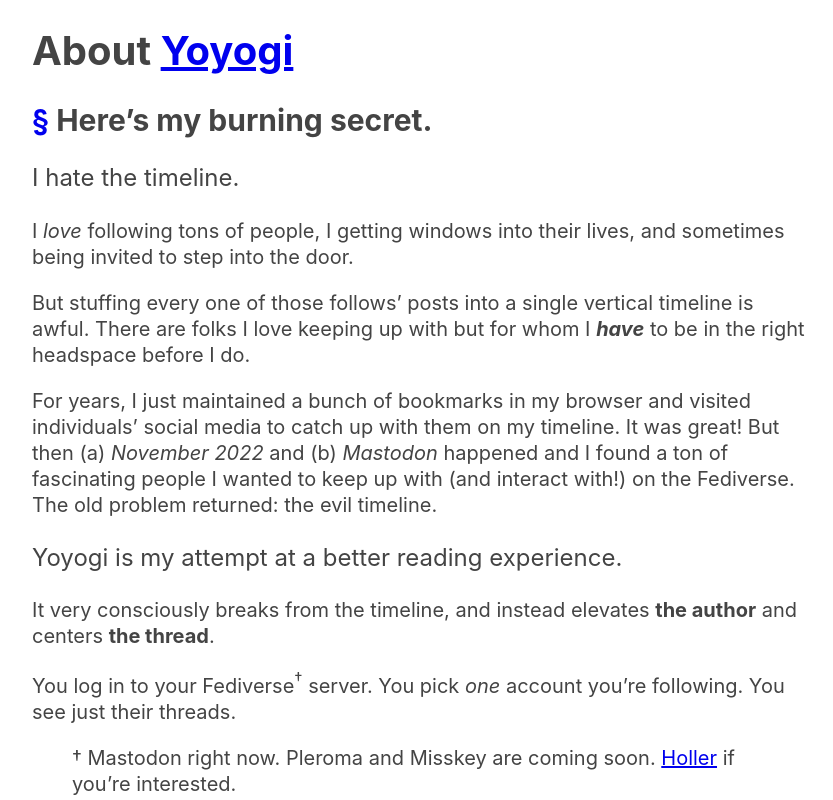
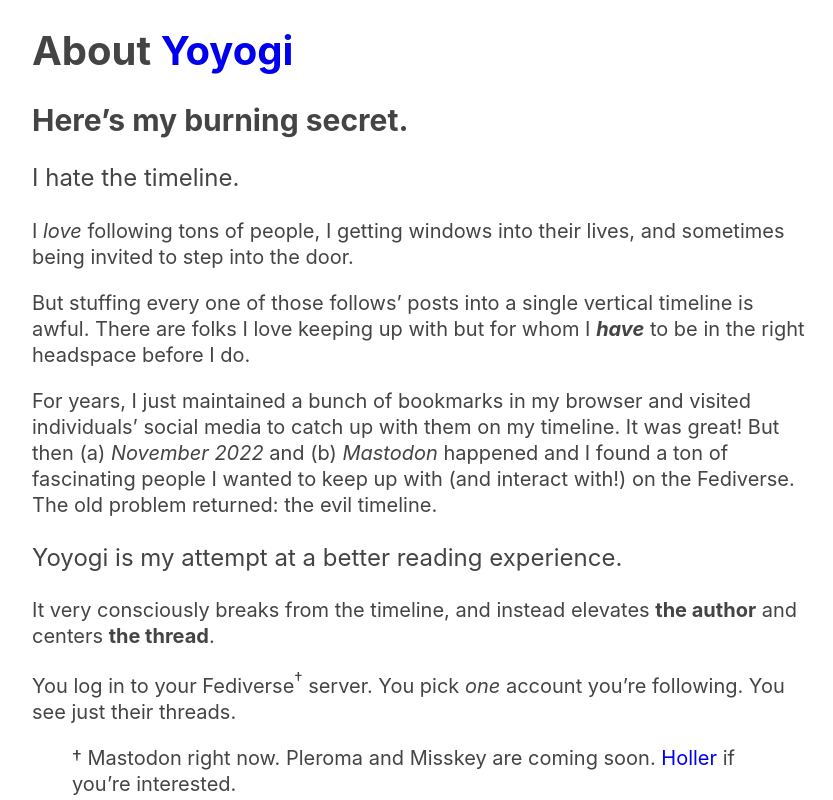
Before and after one commit to fasiha/yoyogi, a Next.js app: page /about in a window 1280 px wide. Shown: the top 800 px of the page, without its empty margins (218-1051 px from the left). Built offline with nearby package versions, Linux system fonts and the light colour scheme.

Commit message:
style links

```diff
--- a/components/components.tsx
+++ b/components/components.tsx
@@ -272,7 +272,7 @@
         toast.update(toastId, {
           type: "success",
           isLoading: false,
-          autoClose: 3000,
+          autoClose: 1000,
           render: `Logged in!`,
         });
       }
--- a/pages/about.tsx
+++ b/pages/about.tsx
@@ -10,8 +10,8 @@
 }
 function LinkedH2({ text, slug }: LinkedH2Props) {
   return (
-    <h2 id={slug}>
-      <Link href={"#" + slug}>§</Link> {text}
+    <h2 id={slug} className={styles["slugged"]}>
+      {text} <Link href={"#" + slug}>#</Link>
     </h2>
   );
 }
--- a/styles/about.module.css
+++ b/styles/about.module.css
@@ -7,3 +7,11 @@
     "Helvetica Neue", Arial, "Noto Sans", sans-serif, "Apple Color Emoji",
     "Segoe UI Emoji", "Segoe UI Symbol", "Noto Color Emoji";
 }
+
+h2.slugged a {
+  display: none;
+}
+
+h2.slugged:hover a {
+  display: inline;
+}
--- a/styles/globals.css
+++ b/styles/globals.css
@@ -17,6 +17,13 @@
   box-sizing: border-box;
 }
 
+a {
+  text-decoration: none;
+}
+a:hover {
+  text-decoration: underline;
+}
+
 @media (prefers-color-scheme: dark) {
   html {
     color-scheme: dark;
```
